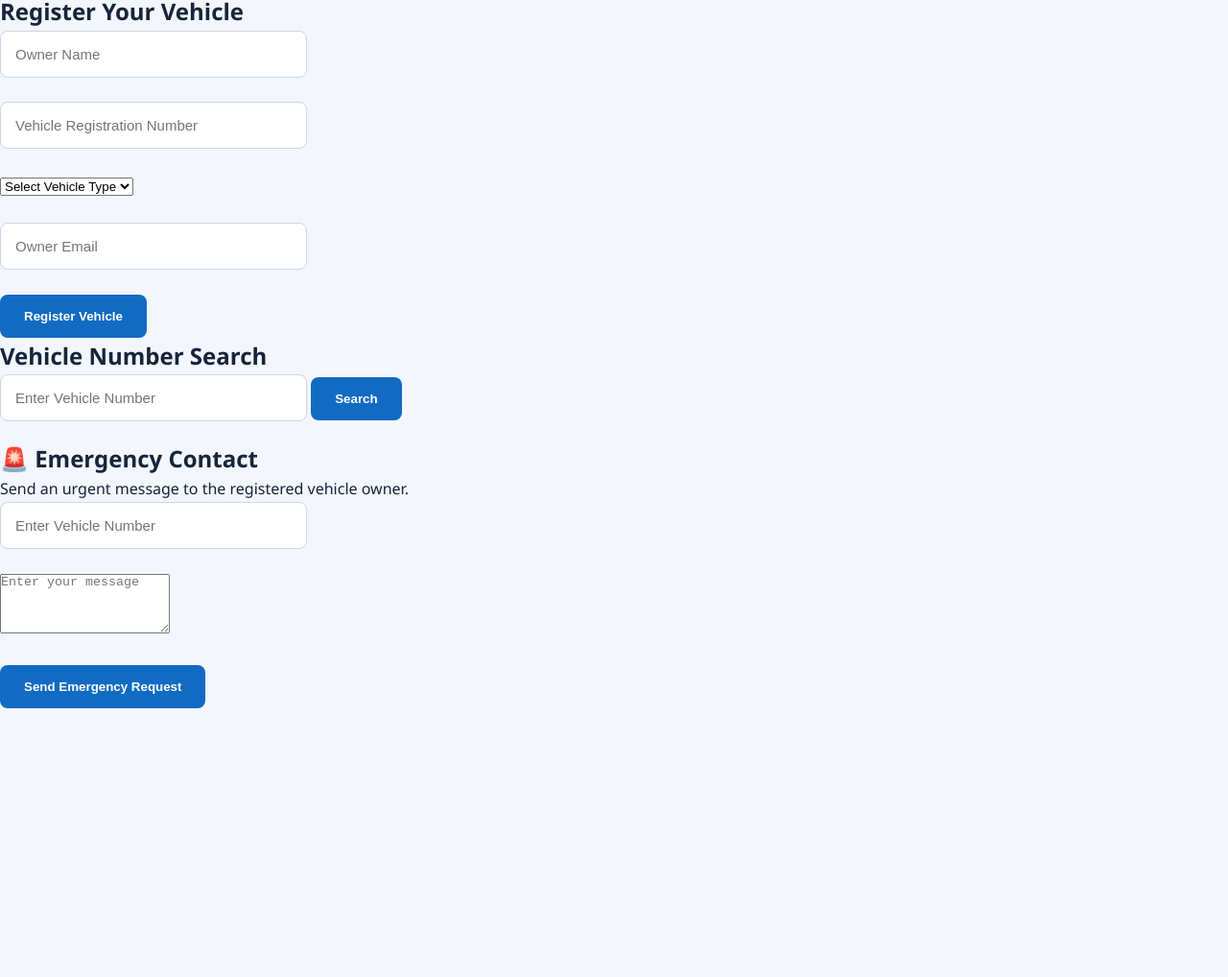
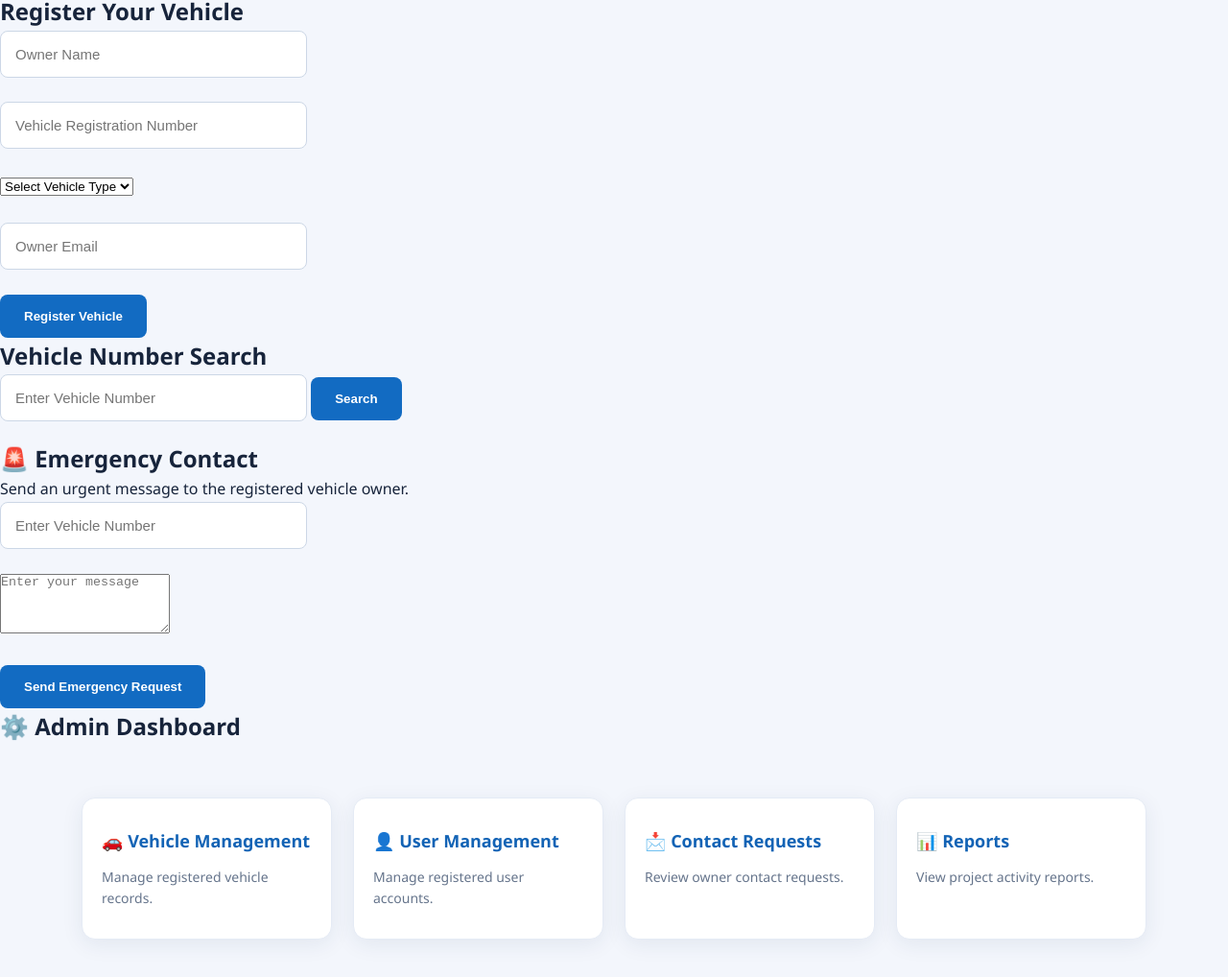
Before and after one commit to mathanikamj17/smart-vehicle-owner-contact-system, a plain HTML site: page index.html in a window 1280 px wide. Shown: the part 58-1076 px from the top of the page at 96% size. Before the commit the page ends 800 px from the top, so only its background shows below. Drawn offline with Linux system fonts and the light colour scheme.

Commit message:
add admin dashboard section

```diff
--- a/index.html
+++ b/index.html
@@ -88,5 +88,32 @@
 
     <p id="emergencyResult"></p>
 </section>
+    <section id="admin">
+    <h2>⚙️ Admin Dashboard</h2>
+
+    <div class="dashboard">
+
+        <div class="card">
+            <h3>🚗 Vehicle Management</h3>
+            <p>Manage registered vehicle records.</p>
+        </div>
+
+        <div class="card">
+            <h3>👤 User Management</h3>
+            <p>Manage registered user accounts.</p>
+        </div>
+
+        <div class="card">
+            <h3>📩 Contact Requests</h3>
+            <p>Review owner contact requests.</p>
+        </div>
+
+        <div class="card">
+            <h3>📊 Reports</h3>
+            <p>View project activity reports.</p>
+        </div>
+
+    </div>
+</section>
 </body>
 </html>
```
